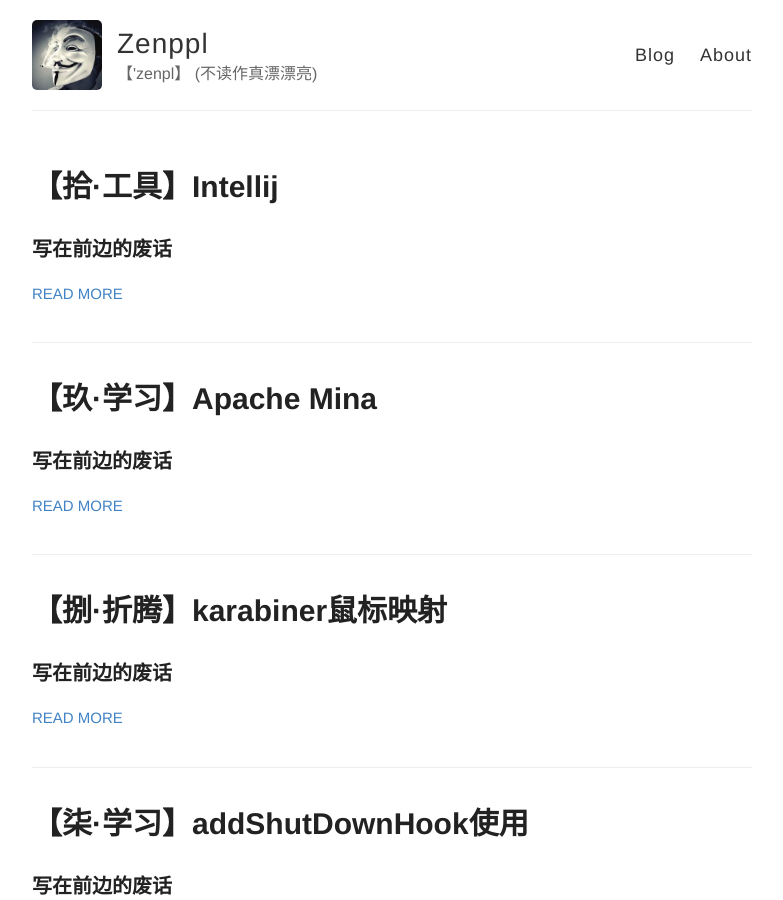
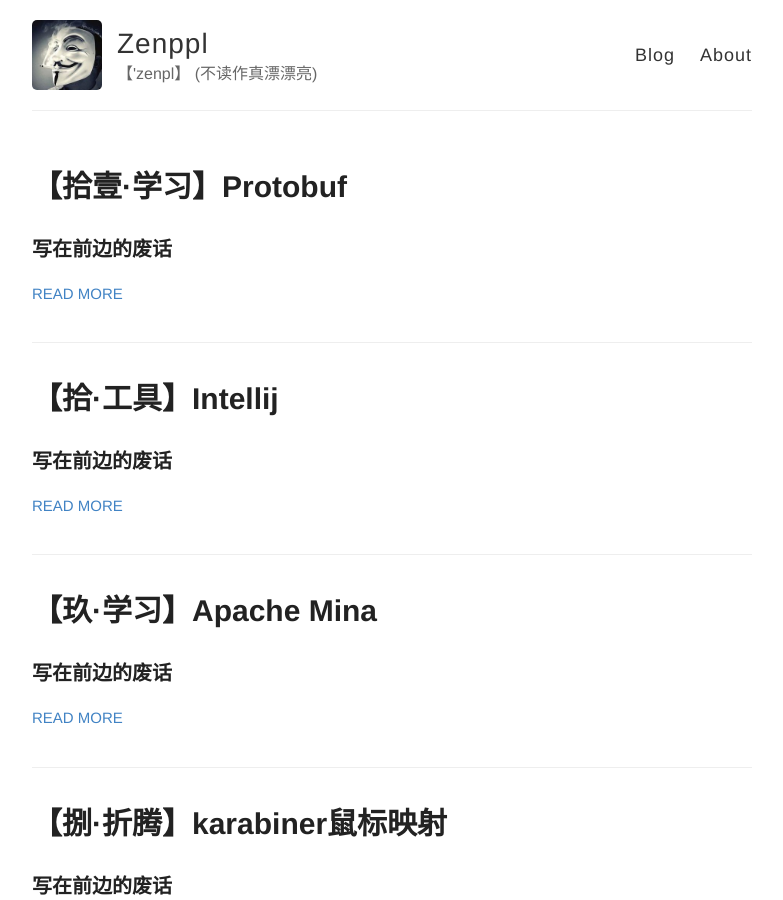
Before and after one commit to zenppl/zenppl.github.io, a Jekyll site: the page built from index.html, in a window 1280 px wide and 900 px high. Shown: the whole window, without its empty margins (248-1031 px from the left). Built offline with Jekyll 4.4.1, drawn with Linux system fonts in a browser that asks for light colours; part of the change alters nothing that is shown.

```diff
--- /dev/null
+++ b/_posts/2017-05-11-protobuf.md
@@ -0,0 +1,30 @@
+---
+layout: post
+title: 【拾壹·学习】Protobuf
+---
+
+### 写在前边的废话
+
+熟悉了一周的项目，发现这边项目的代码结构有些差。之前游戏服务器的架构真的是要严谨太多了，不过这样也好，可以继续啃以前的架构方式并运用到这边代码的重构上，解决了原项目业务逻辑过多学习时间少和新项目架构技术不足的矛盾。
+好吧废话有点多，还是有一些可以学习的地方，比如一种高效的数据化方式Protobuf
+
+### 相关配置
+
+- git clone protobuf
+- 下载protoc可执行文件
+- 将protoc移动到 protobuf/src下
+- ./protoc -I xxx(.proto文件夹位置) --java_out=xxx xxx(.proto文件位置)
+ __-I用来解决import依赖的__
+- maven中导入依赖
+
+### 实例
+>protocol buffer从0学起（一）
+>http://blog.csdn.net/u014489596/article/details/39371761
+
+>protocol buffer从0学起（二）：extend及extensions使用
+>http://blog.csdn.net/u014489596/article/details/39395943
+
+比较详细了，不写了，做一个备忘吧，extenssion部分这里讲的比较好了，看完可以会用了，不看源码的会用都是一种会用。
+
+### 小坑
+- 项目中貌似用的是2.6.0版本，这个版本貌似只有exe执行文件，改成3.2.0一些类的引用变了
```
Also changed, not shown: _posts/2016-12-13-HashMap.md (+1 -1 lines).
